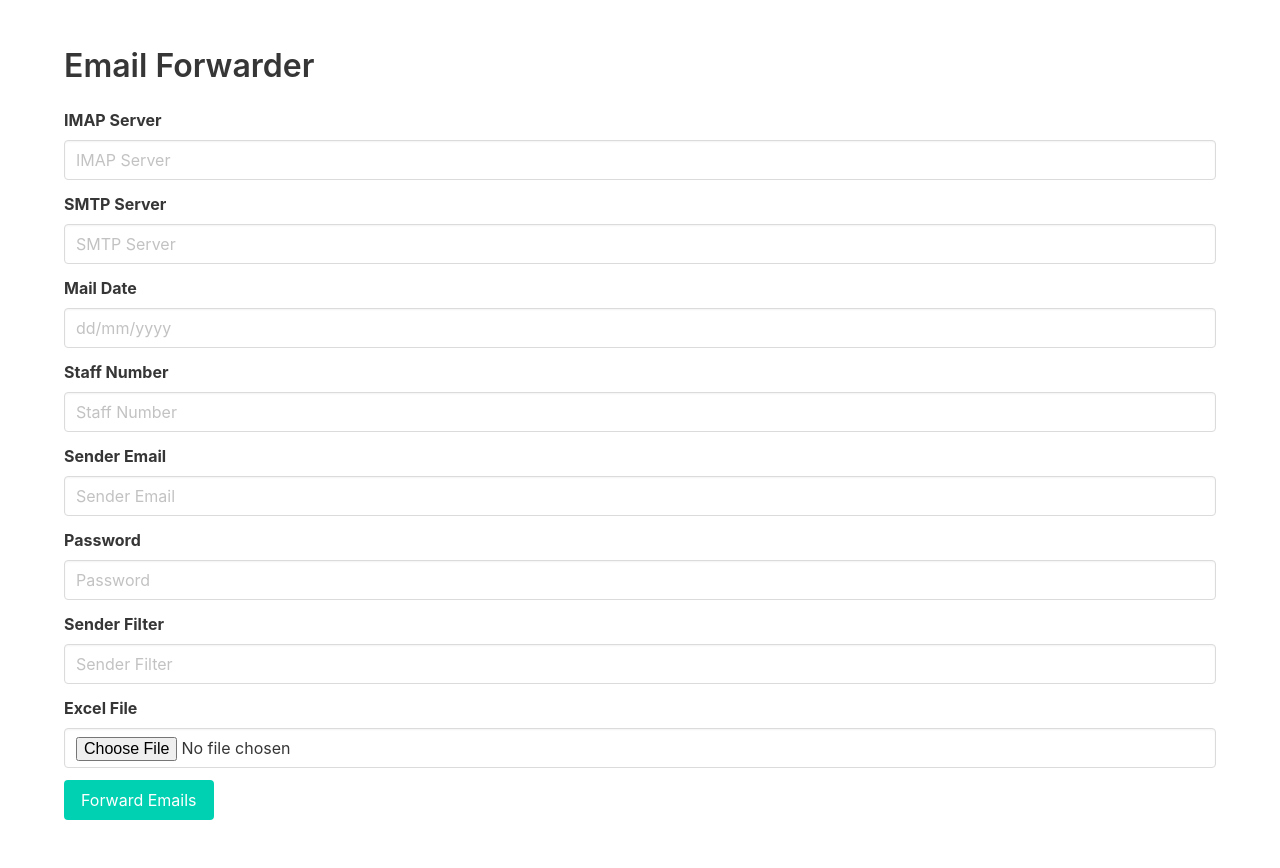
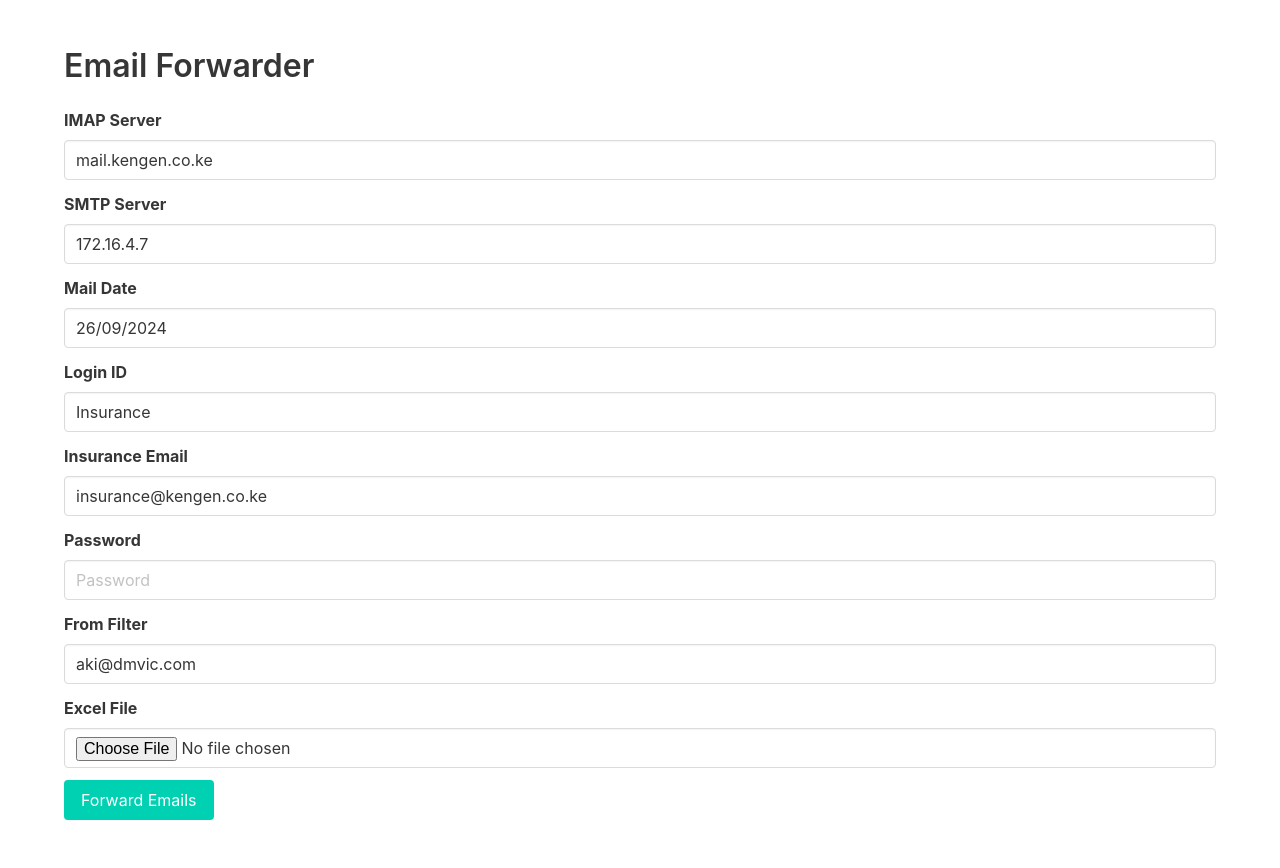
Before and after one commit to BernardWambua/Email_Forwarder, a Flask app: page / in a window 1280 px wide. Run offline with Flask 3, Linux system fonts and the light colour scheme.

Commit message:
Modified index.html and app.py

```diff
--- a/app.py
+++ b/app.py
@@ -11,7 +11,17 @@ app.secret_key = secret_key
 # Define the route for the homepage
 @app.route("/", methods=["GET", "POST"])
 def index():
+    default_values = {
+        "imap_server": "mail.kengen.co.ke",
+        "smtp_server": "172.16.4.7",
+        "mail_date": "26/09/2024",
+        "staff_number": "Insurance",
+        "sender_email": "insurance@kengen.co.ke",
+        "password": "",
+        "sender_filter": "aki@dmvic.com"
+    }
     if request.method == "POST":
+        # Retrieve form values
         imap_server = request.form.get("imap_server")
         smtp_server = request.form.get("smtp_server")
         mail_date = request.form.get("mail_date")
@@ -26,7 +36,7 @@ def index():
         excel_file.save(excel_file_path)
 
         try:
-            # Initialize the EmailForwarder with form data
+            # Initialize EmailForwarder and process emails (pseudo-code)
             forwarder = EmailForwarder(
                 imap_server=imap_server,
                 smtp_server=smtp_server,
@@ -37,15 +47,15 @@ def index():
                 excel_file=excel_file_path,
                 sender_filter=sender_filter
             )
-            # Process the emails
-            forwarder.process_emails()
+            forwarder.process_emails()  # Process emails logic
             flash("Emails processed and forwarded successfully!", "success")
         except Exception as e:
             flash(f"An error occurred: {e}", "danger")
 
         return redirect(url_for("index"))
 
-    return render_template("index.html")
+        # Render the template with the default values
+    return render_template("index.html", **default_values)
 
 
 # Run the app
--- a/templates/index.html
+++ b/templates/index.html
@@ -14,43 +14,43 @@
                 <div class="field">
                     <label class="label">IMAP Server</label>
                     <div class="control">
-                        <input class="input" type="text" name="imap_server" placeholder="IMAP Server" required>
+                        <input class="input" type="text" name="imap_server" placeholder="IMAP Server" value="{{ imap_server }}" required>
                     </div>
                 </div>
                 <div class="field">
                     <label class="label">SMTP Server</label>
                     <div class="control">
-                        <input class="input" type="text" name="smtp_server" placeholder="SMTP Server" required>
+                        <input class="input" type="text" name="smtp_server" placeholder="SMTP Server" value="{{ smtp_server }}" required>
                     </div>
                 </div>
                 <div class="field">
                     <label class="label">Mail Date</label>
                     <div class="control">
-                        <input class="input" type="text" name="mail_date" placeholder="dd/mm/yyyy" required>
+                        <input class="input" type="text" name="mail_date" placeholder="dd/mm/yyyy" value="{{ mail_date }}" required>
                     </div>
                 </div>
                 <div class="field">
-                    <label class="label">Staff Number</label>
+                    <label class="label">Login ID</label>
                     <div class="control">
-                        <input class="input" type="text" name="staff_number" placeholder="Staff Number" required>
+                        <input class="input" type="text" name="staff_number" placeholder="Staff Number" value="{{ staff_number }}" required>
                     </div>
                 </div>
                 <div class="field">
-                    <label class="label">Sender Email</label>
+                    <label class="label">Insurance Email</label>
                     <div class="control">
-                        <input class="input" type="email" name="sender_email" placeholder="Sender Email" required>
+                        <input class="input" type="email" name="sender_email" placeholder="Sender Email" value="{{ sender_email }}" required>
                     </div>
                 </div>
                 <div class="field">
                     <label class="label">Password</label>
                     <div class="control">
-                        <input class="input" type="password" name="password" placeholder="Password" required>
+                        <input class="input" type="password" name="password" placeholder="Password" value="{{ password }}" required>
                     </div>
                 </div>
                 <div class="field">
-                    <label class="label">Sender Filter</label>
+                    <label class="label">From Filter</label>
                     <div class="control">
-                        <input class="input" type="text" name="sender_filter" placeholder="Sender Filter" required>
+                        <input class="input" type="text" name="sender_filter" placeholder="Sender Filter" value="{{ sender_filter }}" required>
                     </div>
                 </div>
                 <div class="field">
```
